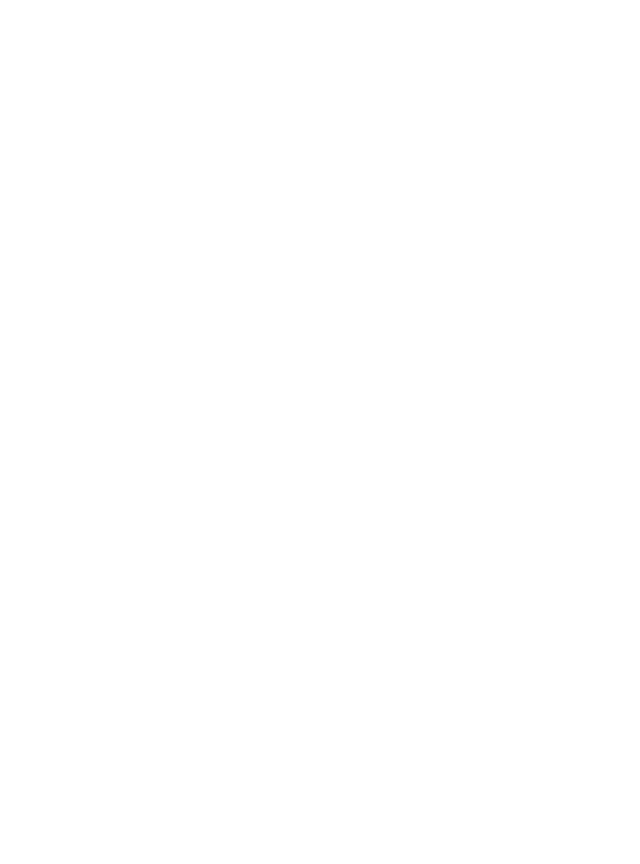
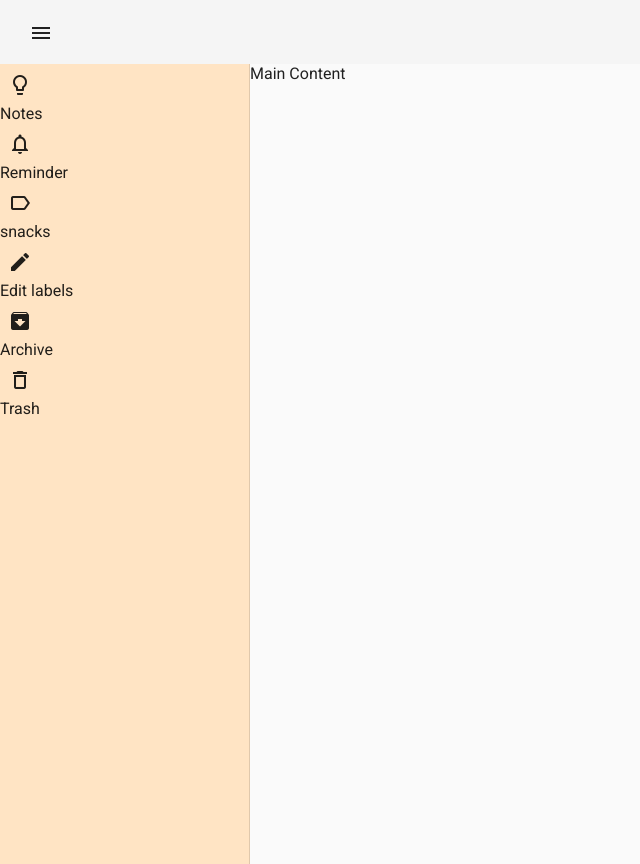
Before and after one commit to victorsingha/Fundoo, an Angular app: page /dashboard in a window 1280 px wide. Before the commit this address led to /. Shown: the whole page, without its empty margins (0-640 px from the left). Before the commit the page ends 800 px from the top, so only its background shows below. Built offline with nearby package versions, Linux system fonts and the light colour scheme.

Commit message:
[victor] dashboard sidebar toggle

```diff
--- a/src/app/app-routing.module.ts
+++ b/src/app/app-routing.module.ts
@@ -4,9 +4,13 @@
 import { LoginComponent } from './pages/login/login.component';
 import { ForgotpasswordComponent } from './pages/forgotpassword/forgotpassword.component';
 import { ResetpasswordComponent } from './pages/resetpassword/resetpassword.component';
+import { DashboardComponent } from './pages/dashboard/dashboard.component';
 
-const routes: Routes = [{ path: '', component: RegisterComponent },
-{ path: 'login', component: LoginComponent, },
+const routes: Routes = [
+{ path: '', component: LoginComponent },
+{ path: 'register', component: RegisterComponent },
+{ path: 'login', component: LoginComponent },
+{ path: 'dashboard', component: DashboardComponent },
 { path: 'forgotpassword', component: ForgotpasswordComponent  },
 { path: 'resetpassword',component: ResetpasswordComponent}];
 
--- /dev/null
+++ b/src/app/pages/dashboard/dashboard.component.html
@@ -0,0 +1,52 @@
+<mat-toolbar>
+  <button mat-icon-button class="menu-button" (click)="toggleSidebar()">
+    <mat-icon>menu</mat-icon>
+  </button>
+</mat-toolbar>
+
+<mat-sidenav-container>
+  <mat-sidenav mode="side" [opened]="opened"
+    ><div>
+      <button mat-icon-button>
+        <mat-icon>lightbulb_outline</mat-icon>
+      </button>
+      <p>Notes</p>
+    </div>
+    <div>
+      <button mat-icon-button>
+        <mat-icon>notifications_none</mat-icon>
+      </button>
+      <p>Reminder</p>
+    </div>
+    <div>
+      <button mat-icon-button>
+        <mat-icon>label_outline</mat-icon>
+      </button>
+
+      <p>snacks</p>
+    </div>
+    <div>
+      <button mat-icon-button>
+        <mat-icon>edit</mat-icon>
+      </button>
+
+      <p>Edit labels</p>
+    </div>
+    <div>
+      <button mat-icon-button>
+        <mat-icon>archive_outline</mat-icon>
+      </button>
+
+      <p>Archive</p>
+    </div>
+    <div>
+      <button mat-icon-button>
+        <mat-icon>delete_outline</mat-icon>
+      </button>
+
+      <p>Trash</p>
+    </div>
+  </mat-sidenav>
+
+  <mat-sidenav-content> Main Content</mat-sidenav-content>
+</mat-sidenav-container>
--- /dev/null
+++ b/src/app/pages/dashboard/dashboard.component.scss
@@ -0,0 +1,13 @@
+.menu-button {
+  width: 50px;
+  height: 50px;
+}
+
+mat-sidenav-container {
+  height: 100%;
+}
+mat-sidenav {
+  width: 250px;
+  height: 100%;
+  background-color: bisque;
+}
--- /dev/null
+++ b/src/app/pages/dashboard/dashboard.component.ts
@@ -0,0 +1,19 @@
+import { Component, OnInit, ViewChild } from '@angular/core';
+import { MatSidenav } from '@angular/material/sidenav';
+
+@Component({
+  selector: 'app-dashboard',
+  templateUrl: './dashboard.component.html',
+  styleUrls: ['./dashboard.component.scss']
+})
+export class DashboardComponent implements OnInit {
+
+  opened = true;
+  constructor() { }
+
+  ngOnInit(): void {
+  }
+  toggleSidebar(){
+    this.opened = !this.opened
+  }
+}
--- a/src/app/pages/login/login.component.ts
+++ b/src/app/pages/login/login.component.ts
@@ -17,7 +17,7 @@
     this.router.navigateByUrl('/forgotpassword');
   }
   btnCreateAccount(){
-    this.router.navigateByUrl('/');
+    this.router.navigateByUrl('/register');
 
   }
   httpOptions = {
@@ -29,6 +29,7 @@
   btnLogin(){
     if(this.loginForm.valid){
         //this.userservice.login(this.loginForm.value).subscribe(res=>{console.log(res)})
+        this.router.navigateByUrl('/dashboard');
         console.log(this.loginForm.value)
 
         // const headers= new HttpHeaders()
```
Also changed, not shown: src/app/app.module.ts (+8 -3 lines), 1 other file (tests, documents, lock files or other folders).
